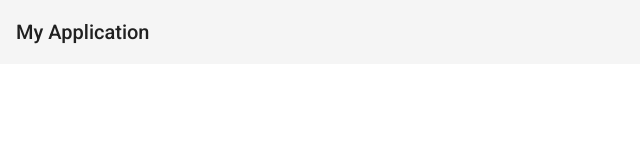
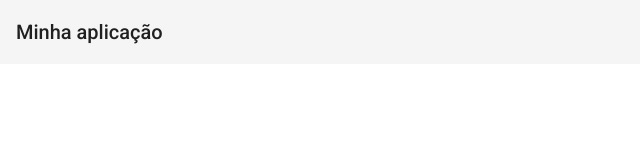
Before and after one commit to andersonrochaa/crud-angular, an Angular app: page / in a window 1280 px wide. Shown: the top 160 px of the page, without its empty margins (0-640 px from the left). Built offline with nearby package versions, Linux system fonts and the light colour scheme.

Commit message:
Mudança no span da toolbar

```diff
--- a/src/app/app.component.html
+++ b/src/app/app.component.html
@@ -1,3 +1,3 @@
 <mat-toolbar>
-  <span>My Application</span>
+  <span>Minha aplicação</span>
 </mat-toolbar>
```
